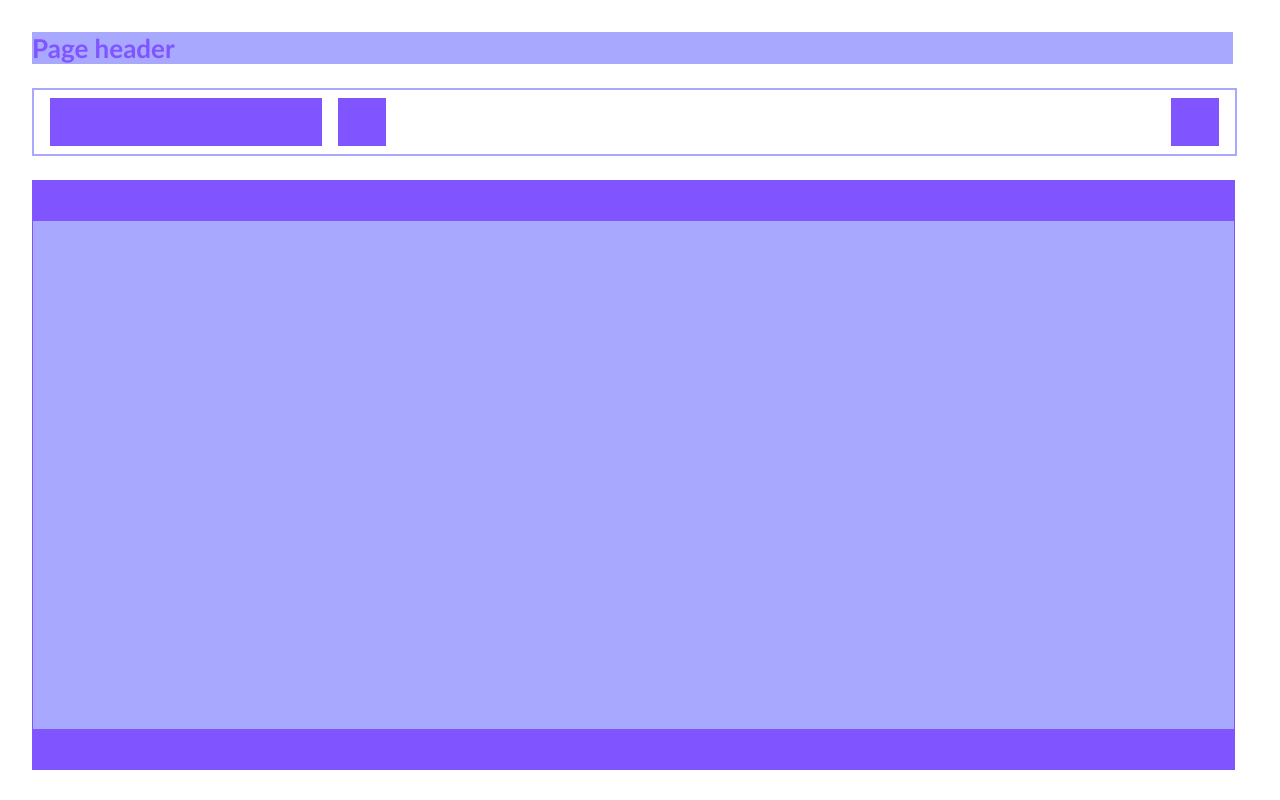
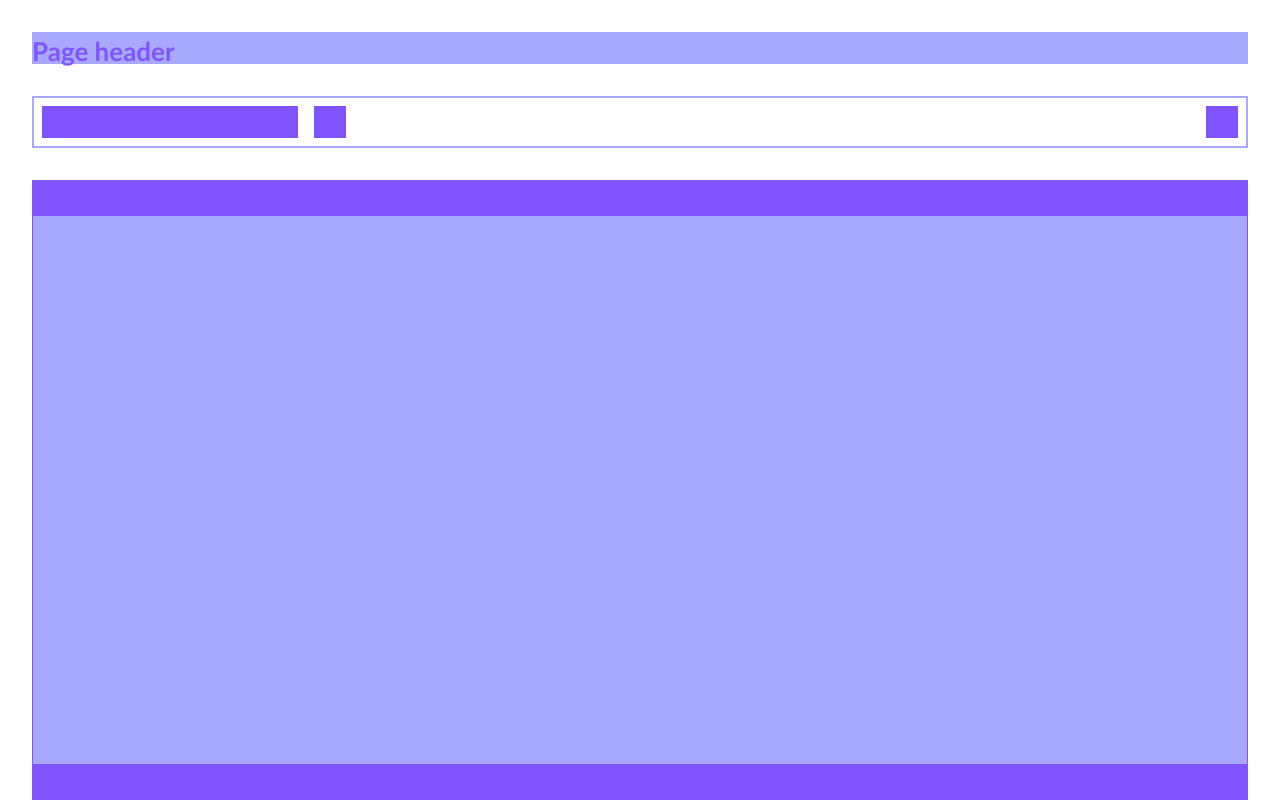
Before and after one commit to AlenKiparina/admin-panel-makeup, a plain HTML site: page index.html in a window 1280 px wide. Drawn offline with Linux system fonts and the light colour scheme.

Commit message:
исправлено с учётом замечаний

```diff
--- a/index.html
+++ b/index.html
@@ -1,11 +1,15 @@
 <html>
+
   <head>
     <meta charset="utf-8">
     <title>Резиновый макет</title>
     <link rel="stylesheet" href="style.css">
+    <link rel="stylesheet" href="reset.css">
   </head>
-  <body>
-<div class="Page">
+
+<body>
+  <div class="Page">
+
     <div class="headtitle">Page header</div>
     <div class="searchline">
       <div class="searchline__block1"></div>
@@ -17,6 +21,7 @@
       <div class="table__body"></div>
       <div class="table__footer"></div>
     </div>
-</div>
-  </body>
+  </div>
+</body>
+
 </html>
--- /dev/null
+++ b/reset.css
@@ -0,0 +1,78 @@
+/* Указываем box sizing */
+*,
+*::before,
+*::after {
+  box-sizing: border-box;
+}
+
+/* Убираем внутренние отступы */
+ul[class],
+ol[class] {
+  padding: 0;
+}
+
+/* Убираем внешние отступы */
+body,
+h1,
+h2,
+h3,
+h4,
+p,
+ul[class],
+ol[class],
+li,
+figure,
+figcaption,
+blockquote,
+dl,
+dd {
+  margin: 0;
+}
+
+/* Выставляем основные настройки по-умолчанию для body */
+body {
+  min-height: 100vh;
+  scroll-behavior: smooth;
+  text-rendering: optimizeSpeed;
+  line-height: 1.5;
+}
+
+/* Удаляем стандартную стилизацию для всех ul и il, у которых есть атрибут class*/
+ul[class],
+ol[class] {
+  list-style: none;
+}
+
+/* Элементы a, у которых нет класса, сбрасываем до дефолтных стилей */
+a:not([class]) {
+  text-decoration-skip-ink: auto;
+}
+
+/* Упрощаем работу с изображениями */
+img {
+  max-width: 100%;
+  display: block;
+}
+
+/* Указываем понятную периодичность в потоке данных у article*/
+article > * + * {
+  margin-top: 1em;
+}
+
+/* Наследуем шрифты для инпутов и кнопок */
+input,
+button,
+textarea,
+select {
+  font: inherit;
+}
+
+/* Удаляем все анимации и переходы для людей, которые предпочитай их не использовать */
+@media (prefers-reduced-motion: reduce) {
+  * {
+    animation-duration: 0.01ms !important;
+    animation-iteration-count: 1 !important;
+    transition-duration: 0.01ms !important;
+    scroll-behavior: auto !important;
+  }
+}
--- a/style.css
+++ b/style.css
@@ -5,8 +5,8 @@ html {
 }
 
 .page {
-    height: 100%;
-    width: 95%;
+	height: 100%;
+    width: 100%;
     display: flex;
     flex-direction: column;
 }
@@ -15,45 +15,32 @@ html {
 	display: flex;
 	color: #8055FF;
 	background-color: #A8A8FF;
-	width: 100%;
     height: 2rem;
-	margin-left: 2%;
-	margin-top: 2%;
 	font-weight: bold;
     font-size: 26px;
+	margin: 2rem;
 }
 
 .searchline {
 	display: flex;
-    flex-direction: row;
-    justify-content: space-between;
-    padding: 8px 0 8px 0;
+    padding: 0.5rem;
 	background-color: white;
-	width: 100%;
-	height: 3rem;
-	margin-left: 2%;
-	margin-top: 2%;
 	border: solid #A8A8FF 2px;
 	color: #8055FF;
-    align-items: flex-start;
-
+    margin: 0rem 2rem;
 }
 
 .searchline__block1 {
 	background-color: #8055FF;
 	width: 16rem;
 	height: 2rem;
-    align-items: flex-start;
-    padding: 8px;
     margin-right: 1rem;
-    margin-left: 1rem;
 }
 
 .searchline__block2 {
 	background-color: #8055FF;
 	width: 2rem;
 	height: 2rem;
-    padding: 8px;
     margin-right: auto;
 }
 
@@ -61,37 +48,32 @@ html {
 	background-color: #8055FF;
 	width: 2rem;
 	height: 2rem;
-    padding: 8px;
-    margin-right: 1rem;
 }
 
 .table {
     display: flex;
 	background-color: #A8A8FF;
-	width: 100%;
-	height: 75%;
-	margin-left: 2%;
-	margin-top: 2%;
 	color: #8055FF;
-    justify-content: space-between;
     flex-direction: column;
     border: solid #8055FF 1px;
-    position: relative;
+	overflow: hidden;
+	margin: 2rem 2rem 0 2rem;
+	height: 100%;
 }
 
 .table__header {
 	background-color: #8055FF;
-	width: 100%;
 	height: 40px;
-    align-items: center;
-    padding: 0.5 rem 1 rem;
-    position: absolute;
+}
+
+.table__body {
+	height: 100%;
+	display: flex;
+	flex-direction: column;
+  	overflow-y: auto;
 }
 
 .table__footer {
-    bottom: 0;
 	background-color: #8055FF;
-	width: 100%;
 	height: 40px;
-    position: absolute;
 }
```
